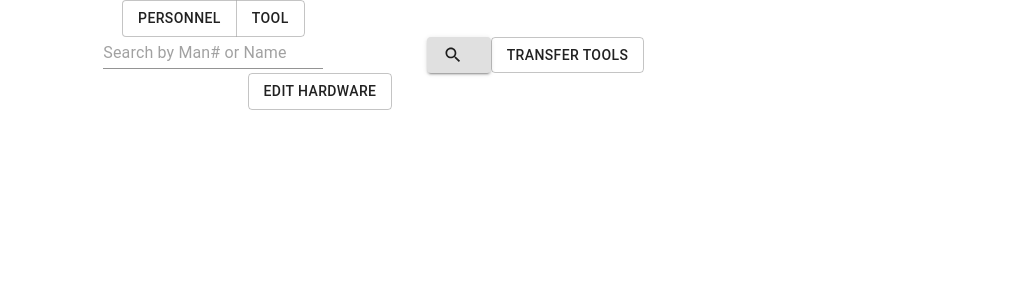
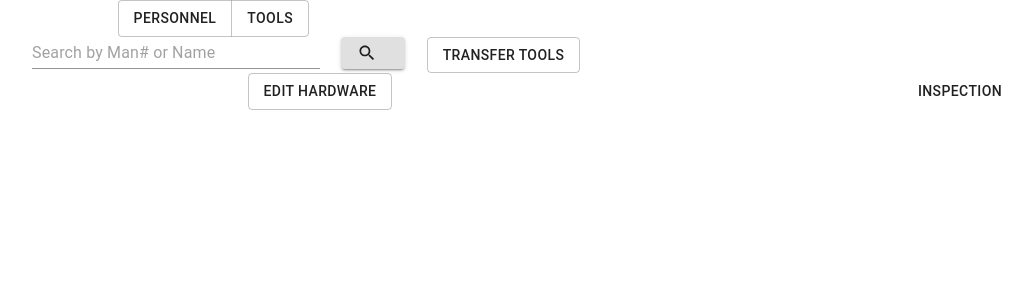
Before and after one commit to JoVasquez84/Two-the-Max, a React (Create React App) app in the folder f-two-the-max/: page / in a window 1280 px wide. Shown: the top 300 px of the page, without its empty margins (0-1032 px from the left). Built offline with nearby package versions, Linux system fonts and the light colour scheme.

Commit message:
trying to figureout how to work theme

```diff
--- a/f-two-the-max/src/Theme.js
+++ b/f-two-the-max/src/Theme.js
@@ -1,14 +1,34 @@
-import { Button, ButtonGroup, Grid, TextField, createTheme, Input, Divider } from '@material-ui/core'
+import { ButtonGroup, Grid, TextField, createTheme, Input, Divider } from '@material-ui/core'
 import { makeStyles } from '@material-ui/core/styles';
-import { blueGrey } from '@material-ui/core/colors'
+import { blueGrey, cyan } from '@material-ui/core/colors'
 
-const Theme = makeStyles((theme) => ({
+const Theme = createTheme ({
   root: {
     backgroundColor: blueGrey[500],
   },
-  toolPage: {
-    spacing: 4
+  palette: {
+    primary: {
+      main: blueGrey[900],
+    },
+    secondary: {
+      main: cyan[200],
+    }
+  }
+})
+
+Theme.button ={
+  buttonGroup: {
+    variant: 'contained',
+    color: Theme.palette.text.primary,
+    spacing: 4,
   },
+  button: {
+    variant: 'contained',
+    color: Theme.palette.secondary.main,
+  },
+}
+/*
+const Buttons = makeStyles(theme => ({
   buttonGroup: {
     variant: 'contained',
     color: theme.palette.text.primary,
@@ -16,9 +36,19 @@ const Theme = makeStyles((theme) => ({
   },
   button: {
     variant: 'contained',
-    color: theme.palette.text.secondary,
-    color: theme.palette.background.secondaryn
+    color: theme.palette.secondary.main,
+  },
+}))
+*/
+
+const UiStyling = makeStyles(theme => ({
+  toolPage: {
+    spacing: 4
+  },
+  personnelSearchBox: {
+    width: '90%',
+    marginLeft: '10%'
   }
-}));
+}))
 
-export default Theme
+export {Theme, UiStyling}
--- a/f-two-the-max/src/components/Home.js
+++ b/f-two-the-max/src/components/Home.js
@@ -1,43 +1,45 @@
-import { Button, ButtonGroup, Grid, TextField, createTheme, Input, Divider } from '@material-ui/core'
-import { makeStyles } from '@material-ui/core/styles';
+import { Button, ButtonGroup, Grid, TextField, Input, Divider } from '@material-ui/core'
+import { ThemeProvider } from '@material-ui/core/styles';
 import { Search } from '@material-ui/icons'
 import { Link } from 'react-router-dom'
 import HardwareHome from './hardware/HardwareHome.js'
 import PersonnelHome from './personnel/PersonnelHome.js'
 import ToolsHome from './tools/ToolsHome.js'
-import Theme from '../Theme.js'
-
-
+import {Theme, UiStyling} from '../Theme.js'
 
 const Home = () => {
-  const classes = Theme();
+  const uiStyling = UiStyling(Theme);
 
   return (
+    <ThemeProvider theme={Theme}>
       <Grid container>
         <Grid item xs={4}>
           <ButtonGroup>
-          <Button className={classes.button}>Personnel</Button>
-          <Button className={classes.button}>Tool</Button>
+            <Button>Personnel</Button>
+            <Button>Tools</Button>
           </ButtonGroup>
         </Grid>
-      <Grid className={classes.toolPage} item xs={12} container>
-        <Grid item xs={4}>
-          <TextField placeholder='Search by Man# or Name'></TextField>
+        <Grid className={uiStyling.toolPage} item xs={12} container>
+          <Grid item xs={3}>
+            <TextField className={uiStyling.personnelSearchBox} placeholder='Search by Man# or Name'></TextField>
           </Grid>
+          <Grid item xs={1}>
             <Button startIcon={<Search />} variant='contained'></Button>
+          </Grid>
           <ButtonGroup>
-          <Button className={classes.button}>Transfer Tools</Button>
+            <Button>Transfer Tools</Button>
           </ButtonGroup>
         </Grid>
         <Grid item xs={6}>
           <ButtonGroup>
-          <Button className={classes.button}>Edit Hardware</Button>
+            <Button>Edit Hardware</Button>
           </ButtonGroup>
         </Grid>
         <Grid item xs={6}>
-
+            <Button>Inspection</Button>
         </Grid>
       </Grid >
+    </ThemeProvider>
   )
 }
 
```
Also changed, not shown: 2 other files (tests, documents, lock files or other folders). Lines whose indentation alone changed are shown as unchanged.
